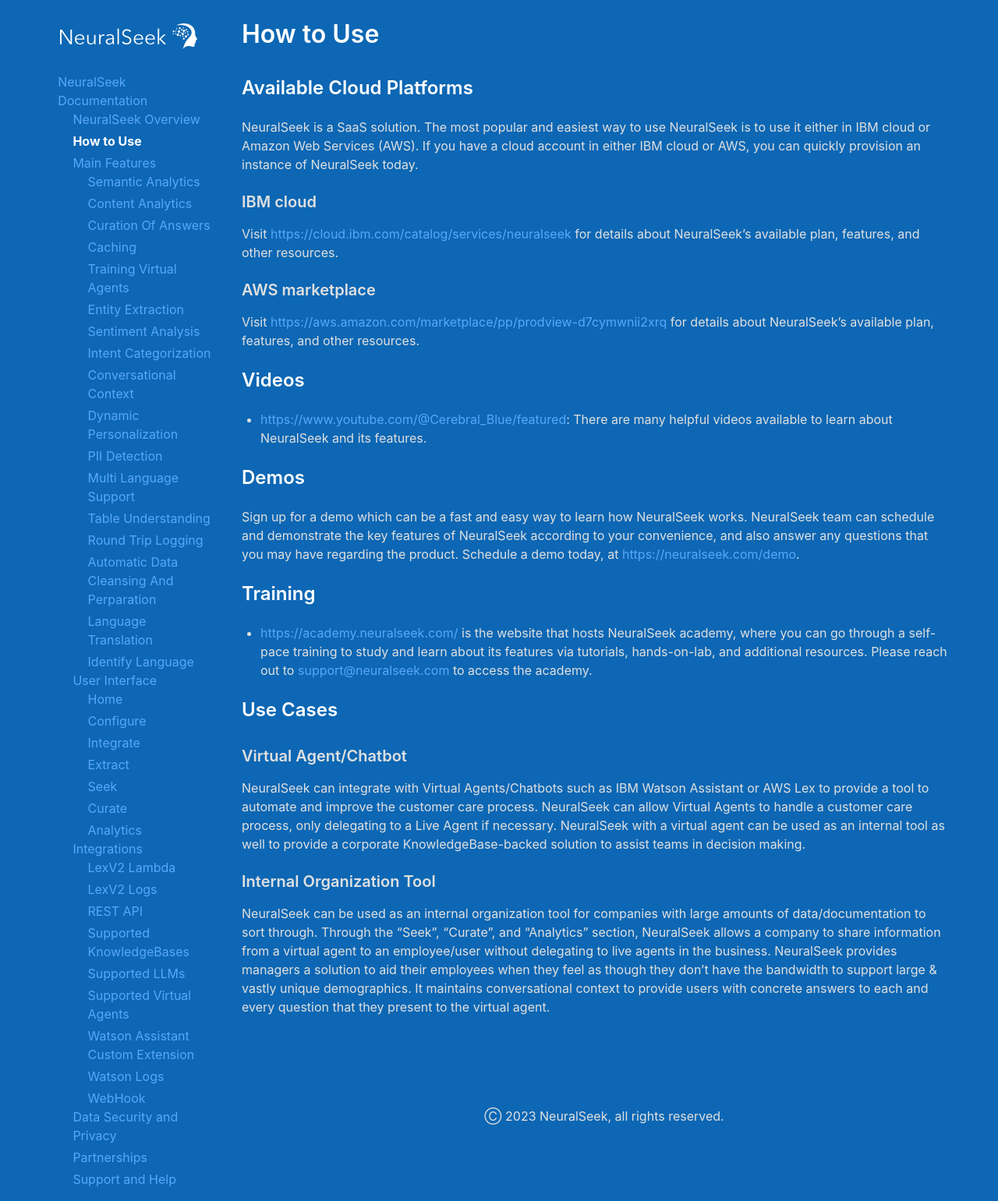
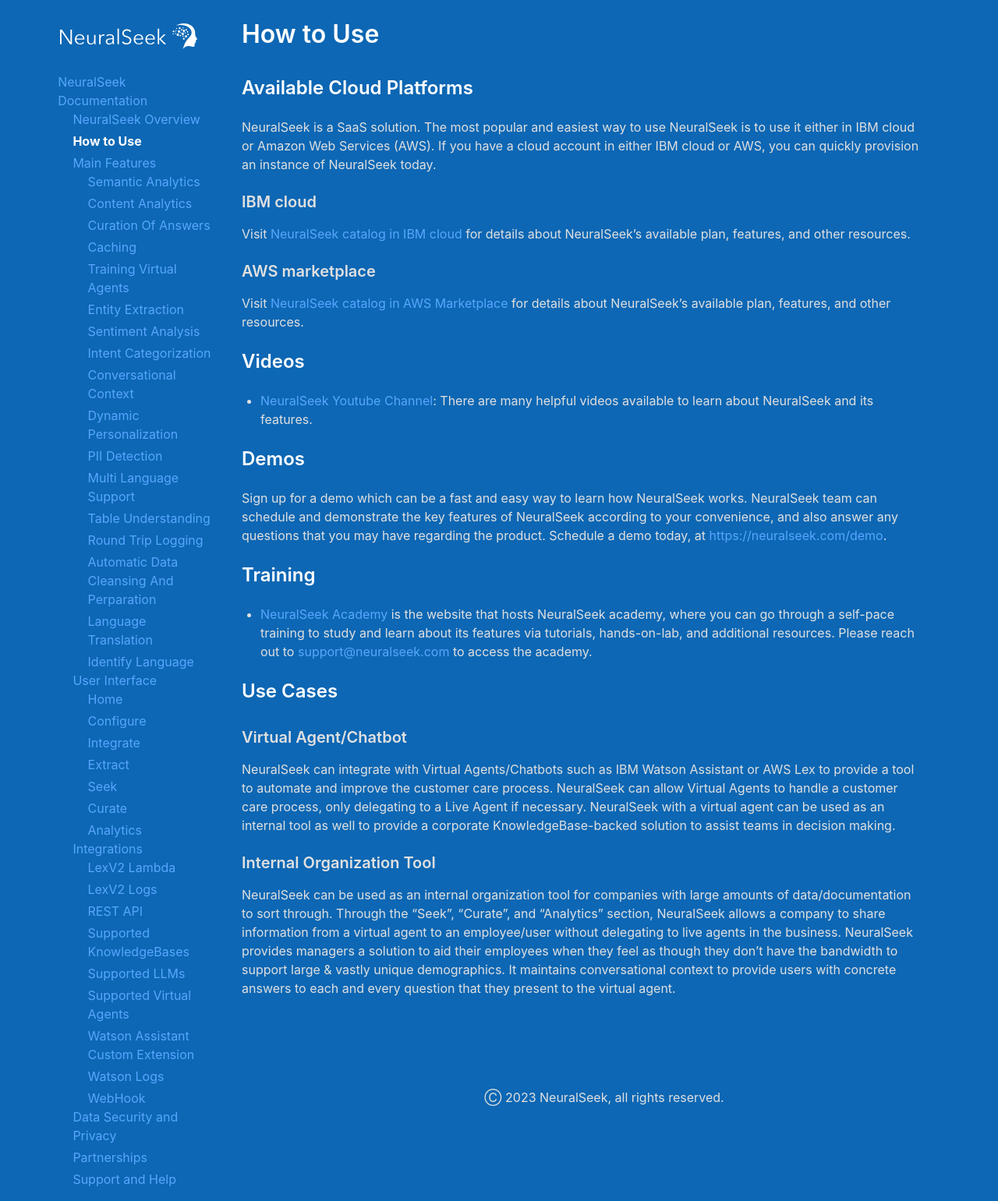
Before and after one commit to CerebralBlue/neuralseekweb, a Jekyll site: the page built from docs/how_to_use/how_to_use.md, in a window 1280 px wide. Shown: the whole page at 78% size. Built offline with Jekyll 4.4.1, drawn with Linux system fonts in a browser that asks for light colours.

Commit message:
minor style adjustment for smaller screens
Signed-off-by: Howard Yoo <howardyoo@gmail.com>

```diff
--- a/docs/_layouts/default.html
+++ b/docs/_layouts/default.html
@@ -52,7 +52,7 @@
     </nav>
 
     <main class="col-md-9 ml-sm-auto col-lg-10 px-4">
-      <div class="content" style="padding-left:30px;">
+      <div class="content" style="padding-left:30px;padding-right:30px;">
       {{ content }}
       </div>
     </main>
--- a/docs/css/github-markdown.css
+++ b/docs/css/github-markdown.css
@@ -35,7 +35,7 @@
       --color-fg-header: #FFFFFF;
       --color-fg-muted: #8b949e;
       --color-fg-subtle: #6e7681;
-      --color-canvas-default: #2187e0;
+      --color-canvas-default: #0D67B4;
       --image-canvas-default: linear-gradient(180deg, #0D67B4 30%, #2C8FA7 60%);
       --color-canvas-subtle: #68aeeb;
       --color-border-default: #8badde;
@@ -786,7 +786,8 @@
     padding: .2em .4em;
     margin: 0;
     font-size: 85%;
-    white-space: break-spaces;
+    /* white-space: break-spaces; */
+    white-space: normal;
     background-color: var(--color-neutral-muted);
     border-radius: 6px;
   }
@@ -813,6 +814,7 @@
     margin: 0;
     word-break: normal;
     /* white-space: pre; */
+    white-space: break-spaces;
     background: transparent;
     border: 0;
   }
@@ -856,7 +858,8 @@
     font-size: 12px;
     line-height: 1;
     text-align: left;
-    white-space: nowrap;
+    /* white-space: nowrap; */
+    white-space: normal;
   }
 
   .markdown-body .csv-data .blob-num {
--- a/docs/how_to_use/how_to_use.md
+++ b/docs/how_to_use/how_to_use.md
@@ -13,15 +13,15 @@
 
 ### IBM cloud
 
-Visit [https://cloud.ibm.com/catalog/services/neuralseek](https://cloud.ibm.com/catalog/services/neuralseek) for details about NeuralSeek’s available plan, features, and other resources.
+Visit [NeuralSeek catalog in IBM cloud](https://cloud.ibm.com/catalog/services/neuralseek) for details about NeuralSeek’s available plan, features, and other resources.
 
 ### AWS marketplace
 
-Visit [https://aws.amazon.com/marketplace/pp/prodview-d7cymwnii2xrq](https://aws.amazon.com/marketplace/pp/prodview-d7cymwnii2xrq) for details about NeuralSeek’s available plan, features, and other resources.
+Visit [NeuralSeek catalog in AWS Marketplace](https://aws.amazon.com/marketplace/pp/prodview-d7cymwnii2xrq) for details about NeuralSeek’s available plan, features, and other resources.
 
 ## Videos
 
-- [https://www.youtube.com/@Cerebral_Blue/featured](https://www.youtube.com/@Cerebral_Blue/featured): There are many helpful videos available to learn about NeuralSeek and its features.
+- [NeuralSeek Youtube Channel](https://www.youtube.com/@Cerebral_Blue/featured): There are many helpful videos available to learn about NeuralSeek and its features.
 
 ## Demos
 
@@ -29,7 +29,7 @@
 
 ## Training
 
-- [https://academy.neuralseek.com/](https://academy.neuralseek.com/) is the website that hosts NeuralSeek academy, where you can go through a self-pace training to study and learn about its features via tutorials, hands-on-lab, and additional resources. Please reach out to [support@neuralseek.com](mailto:support@neuralseek.com) to access the academy.
+- [NeuralSeek Academy](https://academy.neuralseek.com/) is the website that hosts NeuralSeek academy, where you can go through a self-pace training to study and learn about its features via tutorials, hands-on-lab, and additional resources. Please reach out to [support@neuralseek.com](mailto:support@neuralseek.com) to access the academy.
 
 ## Use Cases
 
```
Also changed, not shown: docs/integrations/watson_assistant_custom_extension/watson_assistant_custom_extension.md (+1 -1 lines).
